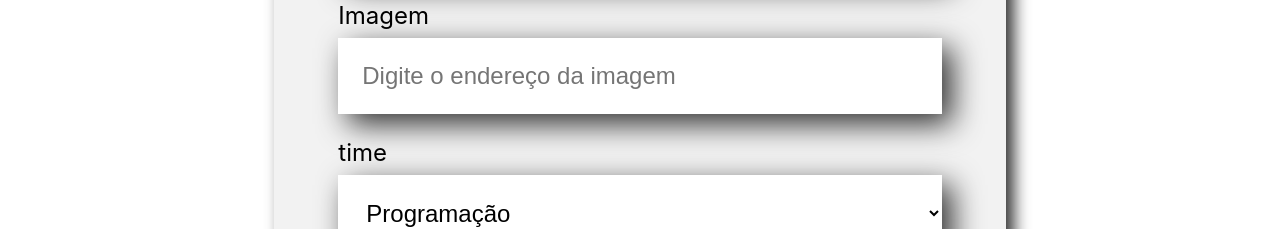
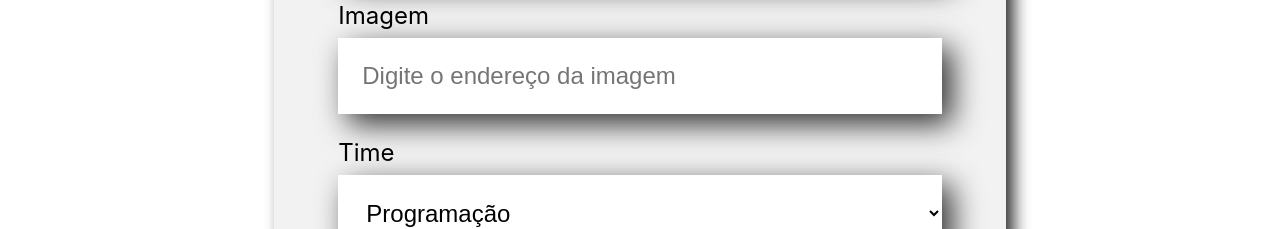
Before and after one commit to mateuslph/organo, a React (Create React App) app: page / in a window 1280 px wide. Shown: the part 960-1189 px from the top of the page. Built offline with nearby package versions, Linux system fonts and the light colour scheme; the HTML template or start-up script is replaced by a standard one.

Commit message:
mudado o label time para Time

```diff
--- a/src/componentes/Formulario/index.js
+++ b/src/componentes/Formulario/index.js
@@ -57,7 +57,7 @@ const Formulario = (props) => {
                 />
                 <ListaSuspensa
                     obrigatorio={true}
-                    label="time"
+                    label="Time"
                     itens={times}
                     valor={time}
                     aoAlterado={valor => setTime(valor)}
```
